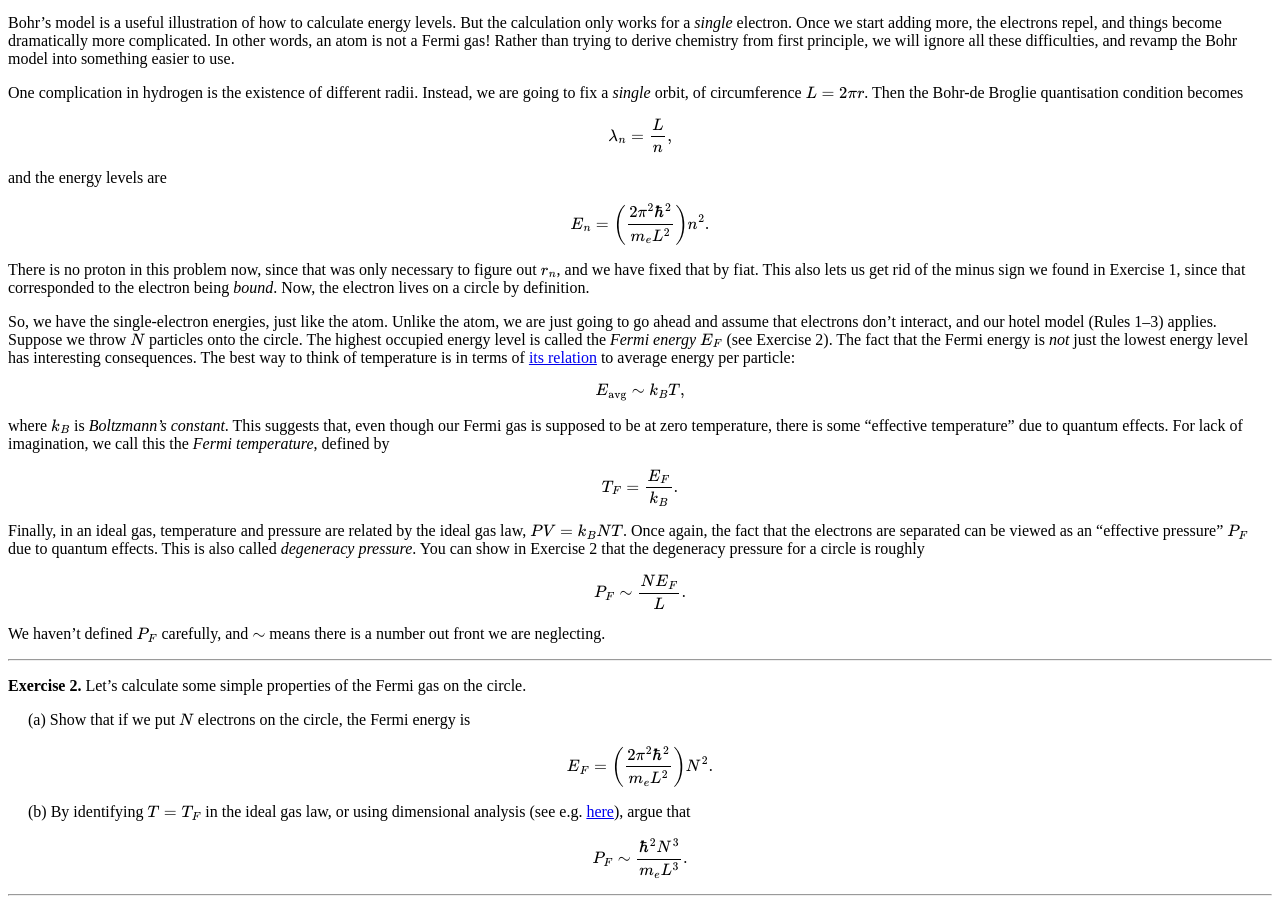
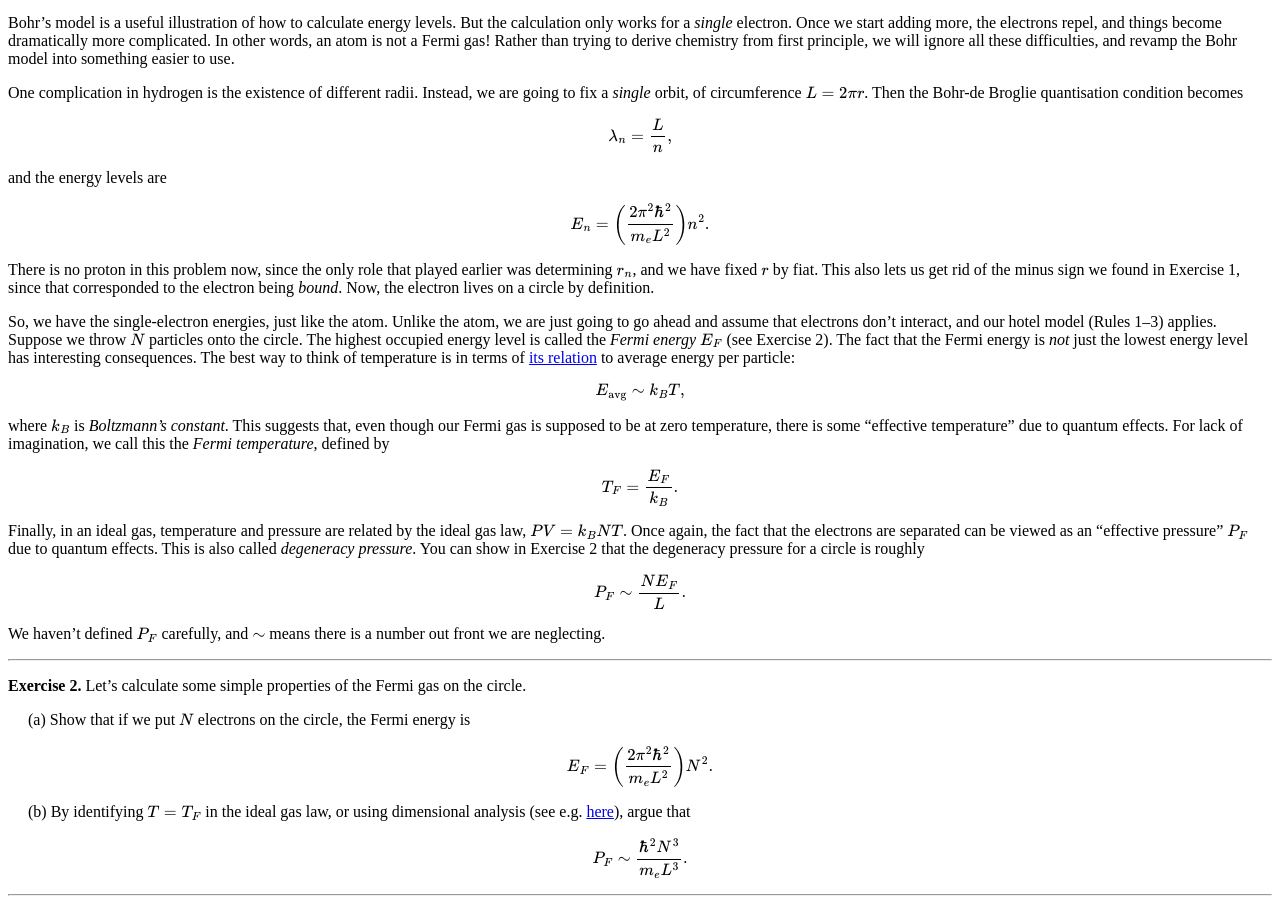
Before and after one commit to hapax/hapax.github.io, a Jekyll site: the page built from assets/chandra.md, in a window 1280 px wide and 900 px high, scrolled down 2923 px. Built offline with Jekyll 4.4.1, drawn with Linux system fonts in a browser that asks for light colours; our own code applies the rules of GitHub Pages for plain Markdown files; formulas are drawn with MathJax 3; a script that is not in the unit is left out.

Commit message:
Update chandra.md

```diff
--- a/assets/chandra.md
+++ b/assets/chandra.md
@@ -269,8 +269,8 @@ $$
 E_n = \left(\frac{2\pi^2 \hbar^2 }{m_e L^2}\right) n^2.
 $$
 
-There is no proton in this problem now, since that was only necessary
-to figure out $r_n$, and we have fixed that by fiat.
+There is no proton in this problem now, since the only role that
+played earlier was determining $r_n$, and we have fixed $r$ by fiat.
 This also lets us get rid of the minus sign we found in Exercise 1,
 since that corresponded to the electron being *bound*.
 Now, the electron lives on a circle by definition.
```
